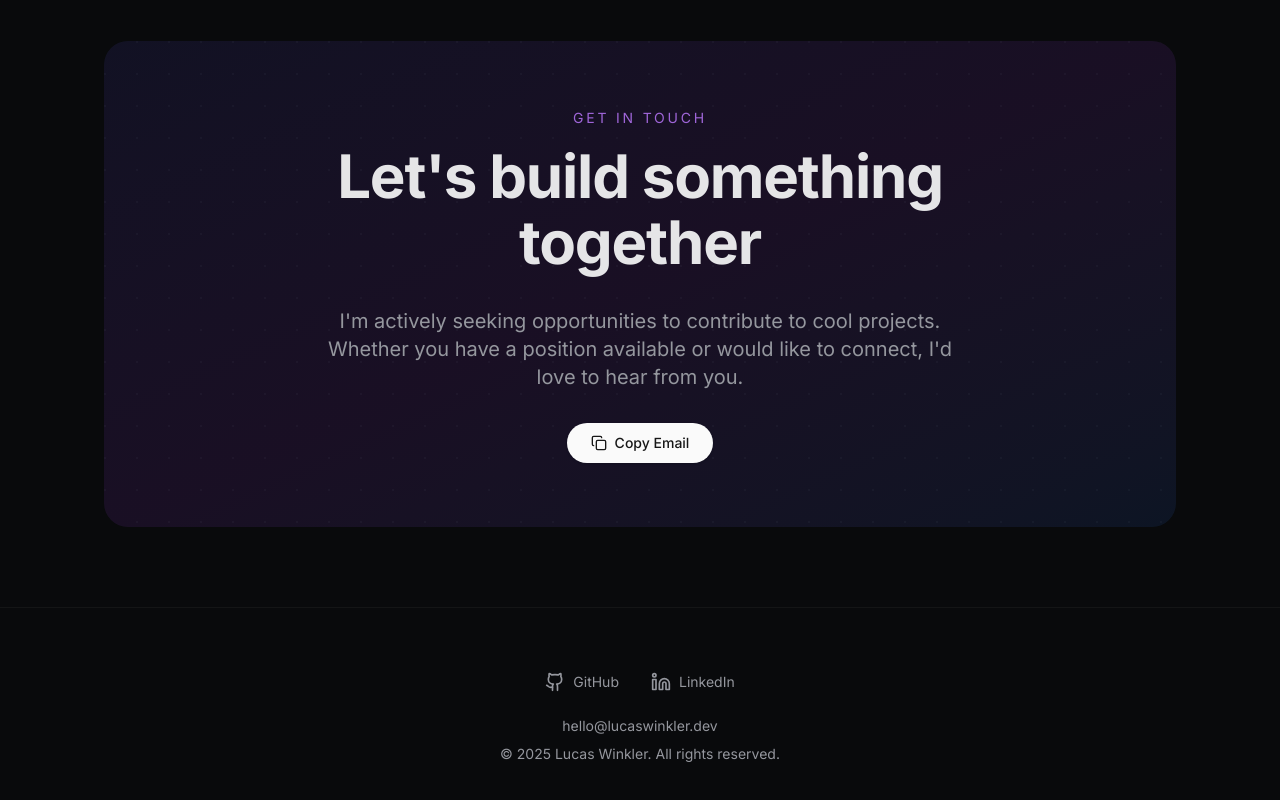
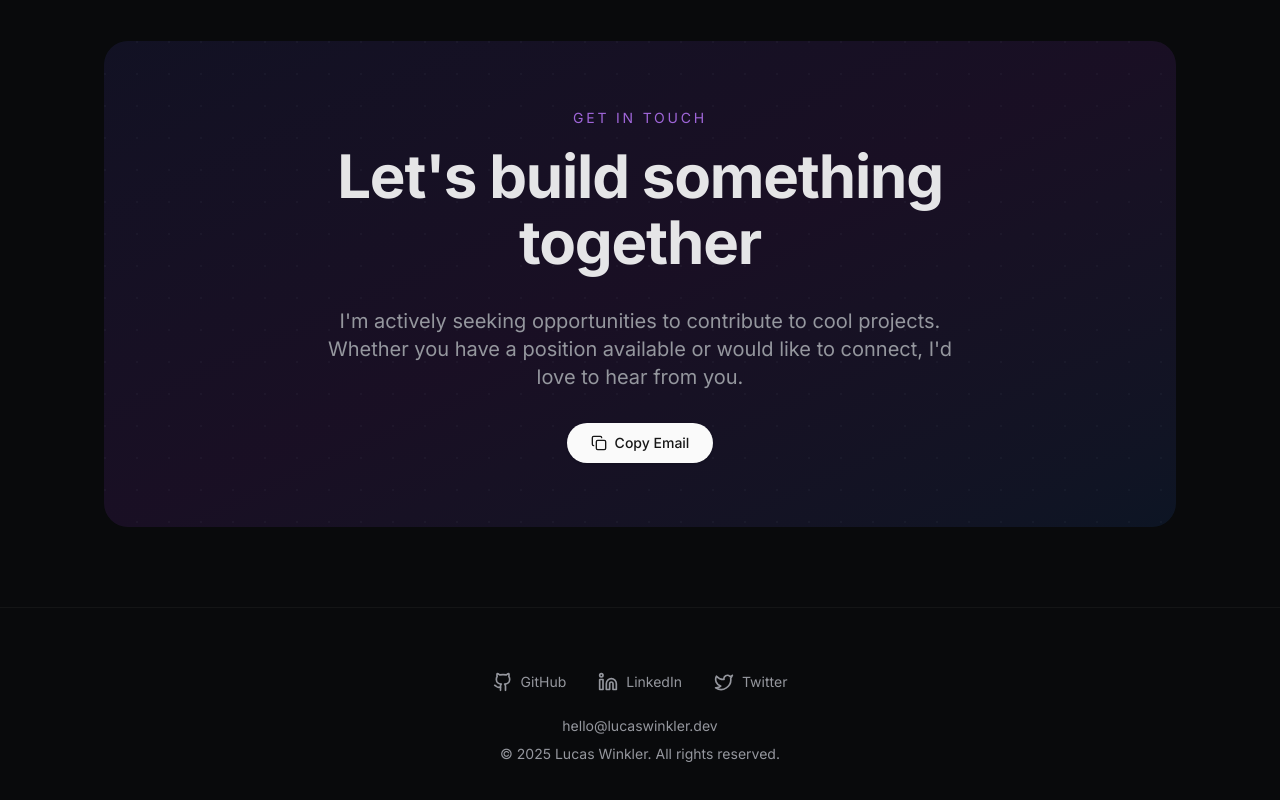
Before and after one commit to LucasWinkler/lucaswinkler.dev, a Next.js app: page / in a window 1280 px wide. Shown: the part 3490-4290 px from the top of the page. Built offline with nearby package versions, Linux system fonts and the light colour scheme.

Commit message:
feat: add twitter icon to social links

```diff
--- /dev/null
+++ b/src/components/ui/icons/twitter.tsx
@@ -0,0 +1,104 @@
+"use client";
+
+import { motion, useAnimation } from "motion/react";
+import type { Variants } from "motion/react";
+import type { HTMLAttributes } from "react";
+import { forwardRef, useCallback, useImperativeHandle, useRef } from "react";
+
+export interface TwitterIconHandle {
+  startAnimation: () => void;
+  stopAnimation: () => void;
+}
+
+const pathVariants: Variants = {
+  normal: {
+    opacity: 1,
+    pathLength: 1,
+    pathOffset: 0,
+    transition: {
+      duration: 0.4,
+      opacity: { duration: 0.1 },
+    },
+  },
+  animate: {
+    opacity: [0, 1],
+    pathLength: [0, 1],
+    pathOffset: [1, 0],
+    transition: {
+      duration: 0.6,
+      ease: "linear",
+      opacity: { duration: 0.1 },
+    },
+  },
+};
+
+const TwitterIcon = forwardRef<
+  TwitterIconHandle,
+  HTMLAttributes<HTMLDivElement>
+>(({ onMouseEnter, onMouseLeave, ...props }, ref) => {
+  const controls = useAnimation();
+  const isControlledRef = useRef(false);
+
+  useImperativeHandle(ref, () => {
+    isControlledRef.current = true;
+
+    return {
+      startAnimation: () => controls.start("animate"),
+      stopAnimation: () => controls.start("normal"),
+    };
+  });
+
+  const handleMouseEnter = useCallback(
+    (e: React.MouseEvent<HTMLDivElement>) => {
+      if (!isControlledRef.current) {
+        controls.start("animate");
+      } else {
+        onMouseEnter?.(e);
+      }
+    },
+    [controls, onMouseEnter],
+  );
+
+  const handleMouseLeave = useCallback(
+    (e: React.MouseEvent<HTMLDivElement>) => {
+      if (!isControlledRef.current) {
+        controls.start("normal");
+      } else {
+        onMouseLeave?.(e);
+      }
+    },
+    [controls, onMouseLeave],
+  );
+
+  return (
+    <div
+      className="flex cursor-pointer items-center justify-center rounded-md select-none"
+      onMouseEnter={handleMouseEnter}
+      onMouseLeave={handleMouseLeave}
+      {...props}
+    >
+      <svg
+        xmlns="http://www.w3.org/2000/svg"
+        width="20"
+        height="20"
+        viewBox="0 0 24 24"
+        fill="none"
+        stroke="currentColor"
+        strokeWidth="2"
+        strokeLinecap="round"
+        strokeLinejoin="round"
+      >
+        <motion.path
+          d="M22 4s-.7 2.1-2 3.4c1.6 10-9.4 17.3-18 11.6 2.2.1 4.4-.6 6-2C3 15.5.5 9.6 3 5c2.2 2.6 5.6 4.1 9 4-.9-4.2 4-6.6 7-3.8 1.1 0 3-1.2 3-1.2z"
+          variants={pathVariants}
+          initial="normal"
+          animate={controls}
+        />
+      </svg>
+    </div>
+  );
+});
+
+TwitterIcon.displayName = "TwitterIcon";
+
+export { TwitterIcon };
--- a/src/constants/links.ts
+++ b/src/constants/links.ts
@@ -4,6 +4,7 @@ import { LinkedinIcon } from "@/components/ui/icons/linkedin";
 import { GithubIconHandle } from "@/components/ui/icons/github";
 import { LinkedinIconHandle } from "@/components/ui/icons/linkedin";
 import type { NavLink } from "@/types/link";
+import { TwitterIcon, TwitterIconHandle } from "@/components/ui/icons/twitter";
 
 export const MAX_PROJECTS = 3;
 export const MAX_SUBLINKS = 5;
@@ -41,4 +42,10 @@ export const SOCIAL_LINKS = [
     icon: LinkedinIcon,
     iconRef: createRef<LinkedinIconHandle>(),
   },
+  {
+    label: "Twitter",
+    href: "https://x.com/lucasjwinkler",
+    icon: TwitterIcon,
+    iconRef: createRef<TwitterIconHandle>(),
+  },
 ] as const;
```
